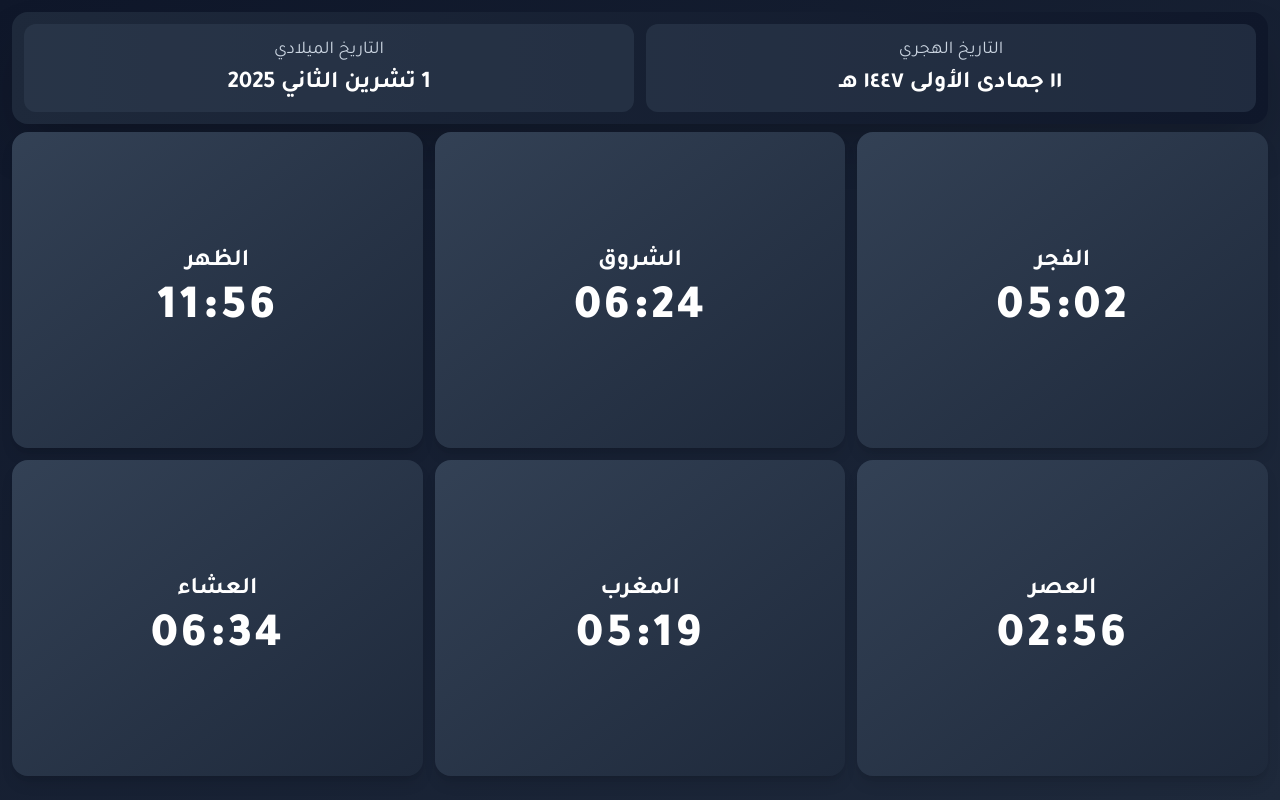
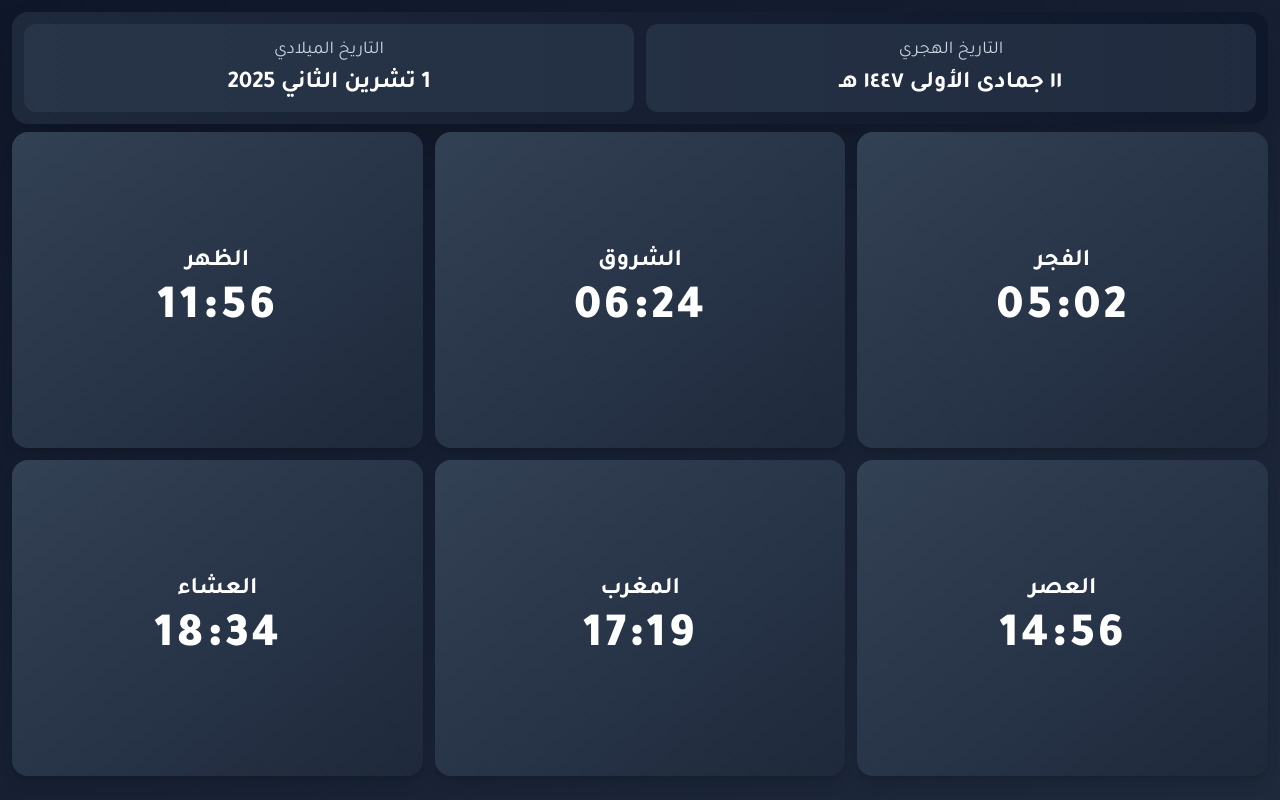
Before and after one commit to gbrw/prtime_tv, a React (Vite) app: page / in a window 1280 px wide. Built offline with nearby package versions, Linux system fonts and the light colour scheme.

Commit message:
إصلاح مشكلة حساب الوقت المتبقي للعصر والمغرب والعشاء - تحويل إلى 24 ساعة

```diff
--- a/src/App.tsx
+++ b/src/App.tsx
@@ -84,13 +84,27 @@ function App() {
     );
   }
 
+  // دالة لتحويل الوقت من 12 ساعة إلى 24 ساعة للعرض
+  const convertTo24Hour = (time: string, prayerName: PrayerName): string => {
+    let [hours, minutes] = time.split(':').map(Number);
+
+    // تحويل العصر والمغرب والعشاء إلى نظام 24 ساعة
+    if (prayerName === 'العصر' || prayerName === 'المغرب' || prayerName === 'العشاء') {
+      if (hours < 12) {
+        hours += 12;
+      }
+    }
+
+    return `${hours.toString().padStart(2, '0')}:${minutes.toString().padStart(2, '0')}`;
+  };
+
   const prayers: Array<{ name: PrayerName; time: string }> = [
-    { name: 'الفجر', time: todayPrayers.الفجر },
-    { name: 'الشروق', time: todayPrayers.الشروق },
-    { name: 'الظهر', time: todayPrayers.الظهر },
-    { name: 'العصر', time: todayPrayers.العصر },
-    { name: 'المغرب', time: todayPrayers.المغرب },
-    { name: 'العشاء', time: todayPrayers.العشاء },
+    { name: 'الفجر', time: convertTo24Hour(todayPrayers.الفجر, 'الفجر') },
+    { name: 'الشروق', time: convertTo24Hour(todayPrayers.الشروق, 'الشروق') },
+    { name: 'الظهر', time: convertTo24Hour(todayPrayers.الظهر, 'الظهر') },
+    { name: 'العصر', time: convertTo24Hour(todayPrayers.العصر, 'العصر') },
+    { name: 'المغرب', time: convertTo24Hour(todayPrayers.المغرب, 'المغرب') },
+    { name: 'العشاء', time: convertTo24Hour(todayPrayers.العشاء, 'العشاء') },
   ];
 
   return (
--- a/src/utils/prayerTimes.ts
+++ b/src/utils/prayerTimes.ts
@@ -31,11 +31,20 @@ export const getNextPrayer = (
     currentTime.getHours() * 60 + currentTime.getMinutes();
 
   for (const prayer of prayers) {
-    const [hours, minutes] = prayer.time.split(':').map(Number);
+    let [hours, minutes] = prayer.time.split(':').map(Number);
+
+    // تحويل من نظام 12 ساعة إلى 24 ساعة للأوقات المسائية
+    // العصر والمغرب والعشاء تكون بعد الظهر
+    if (prayer.name === 'العصر' || prayer.name === 'المغرب' || prayer.name === 'العشاء') {
+      if (hours < 12) {
+        hours += 12;
+      }
+    }
+
     const prayerMinutes = hours * 60 + minutes;
 
     if (prayerMinutes > currentMinutes) {
-      return prayer;
+      return { name: prayer.name, time: `${hours.toString().padStart(2, '0')}:${minutes.toString().padStart(2, '0')}` };
     }
   }
 
```
